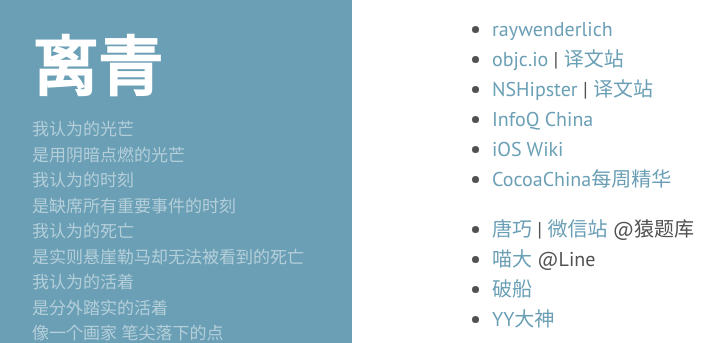
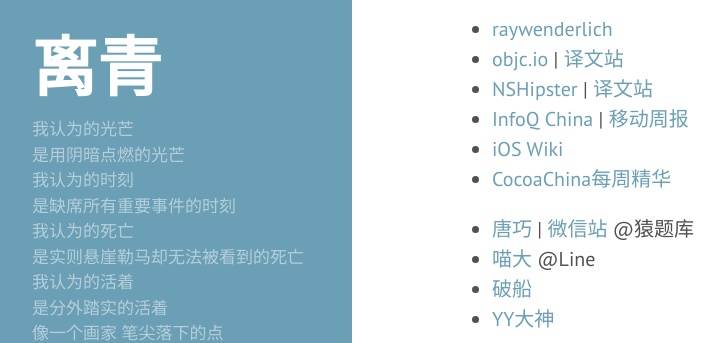
Before and after one commit to li-qing/li-qing.github.io, a Jekyll site: the page built from _posts/2015-06-10-digest.md, in a window 1280 px wide and 900 px high. Shown: the part 233-576 px from the top of the window, without its empty margins (8-732 px from the left). Built offline with Jekyll 4.4.1, drawn with Linux system fonts in a browser that asks for light colours.

Commit message:
add weekly

```diff
--- a/_posts/2015-06-10-digest.md
+++ b/_posts/2015-06-10-digest.md
@@ -10,7 +10,7 @@ tags: Digest
 - [raywenderlich](http://www.raywenderlich.com/)
 - [objc.io](http://www.objc.io/) \| [译文站](http://objccn.io/)
 - [NSHipster](http://nshipster.com/) \| [译文站](http://nshipster.cn/)
-- [InfoQ China](http://chuansong.me/account/infoqchina)
+- [InfoQ China](http://chuansong.me/account/infoqchina) \| [移动周报](http://www.infoq.com/cn/mobile-weekly)
 - [iOS Wiki](http://www.ios-wiki.com/)
 - [CocoaChina每周精华](http://www.cocoachina.com/special/jinghua/)
 
```
